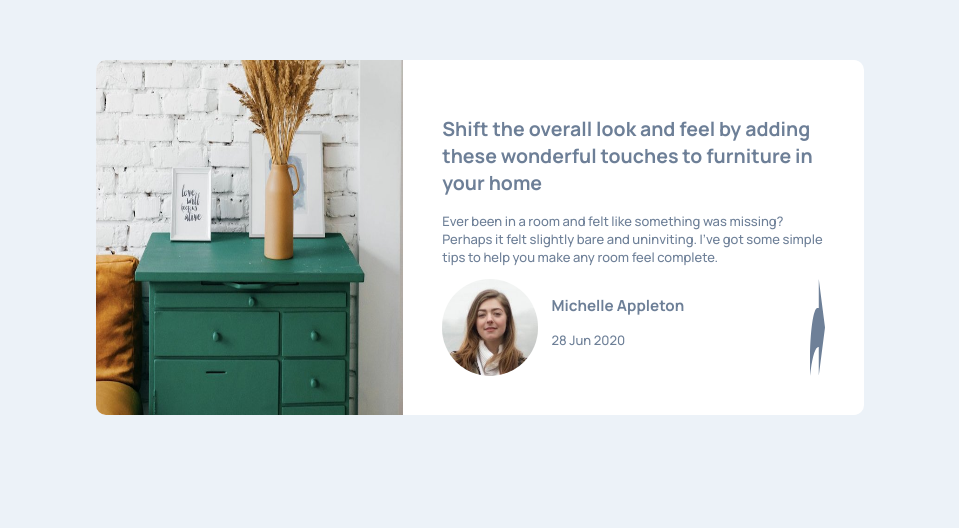
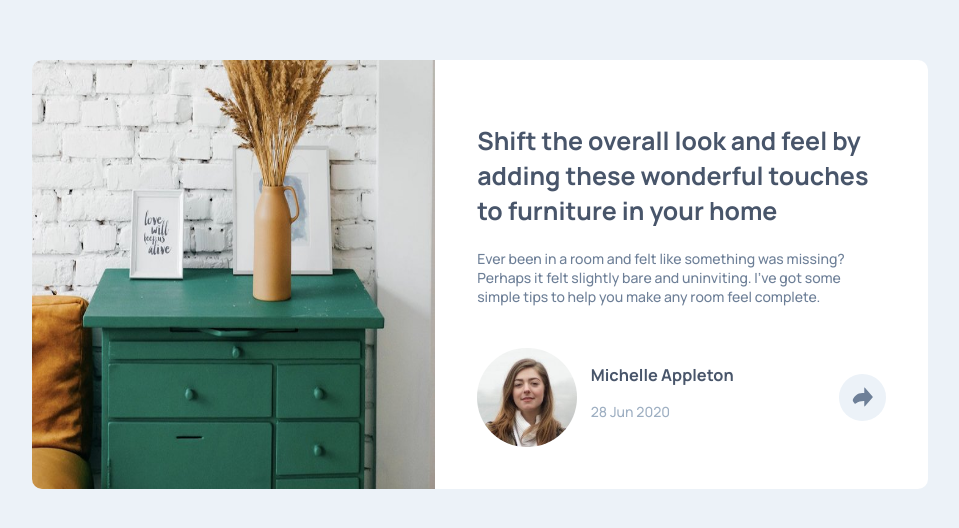
Before and after one commit to Darengheil/ArticlePreviewComponent, a plain HTML site: page index.html in a window 1280 px wide. Shown: the part 140-668 px from the top of the page, without its empty margins (160-1119 px from the left). Drawn offline with Linux system fonts and the light colour scheme.

Commit message:
finished desktop version

```diff
--- a/index.html
+++ b/index.html
@@ -23,10 +23,10 @@
           <img src="images/avatar-michelle.jpg" class="avatar">
           <div class="avatardesc">
             <h3>Michelle Appleton</h3>
-            <p>28 Jun 2020</p>
+            <p style="color: hsl(212, 23%, 69%);">28 Jun 2020</p>
           </div>
         </div>
-        <input type="image" src="images/icon-share.svg">
+        <input type="image" src="images/icon-share.svg" class="shareimg">
       </div>
     </div>
   </div>
--- a/styles.css
+++ b/styles.css
@@ -2,34 +2,43 @@
 
 body{
     font-family: "Manrope";
-    font-size: 13px;
+    font-size: 14px;
     background-color: hsl(210, 46%, 95%);
     color: hsl(214, 17%, 51%);
 }
 
 h2{
+    font-size: 25px;
+    color: hsl(217, 19%, 35%);
+}
 
+h3{
+    color: hsl(217, 19%, 35%);
 }
 
 .container{
+    width: 70%;
     display: flex;
     flex-direction: row;
     position: absolute;
-    left: 20%;
-    right: 20%;
+    left: 15%;
+    right: 15%;
     top: 25%;
     border-radius: 10px;
     background-color: white;
 }
 
 .mainimg{
-    width: 40%;
+    width: 45%;
     height: auto;
     border-top-left-radius: 10px;
     border-bottom-left-radius: 10px;
 }
 
 .description{
+    display: flex;
+    flex-direction: column;
+    justify-content: space-between;
     padding: 3em;
 }
 
@@ -37,12 +46,14 @@ h2{
     display: flex;
     flex-direction: row;
     justify-content: space-between;
+    margin-top: 2em;
+    align-items: center;
 }
 
 .avatar{
     border-radius: 50%;
     max-width: 30%;
-    height: auto;
+    max-height: 30%;
 }
 
 .avatardesc{
@@ -52,6 +63,14 @@ h2{
 .imgdesc{
     display: flex;
 }
+
+.shareimg{
+    width: 5%;
+    height: 20%;
+    background-color: hsl(210, 46%, 95%);
+    padding: 1em;
+    border-radius: 50%;
+}
 @media (max-width: 900px){
 
 }
```
